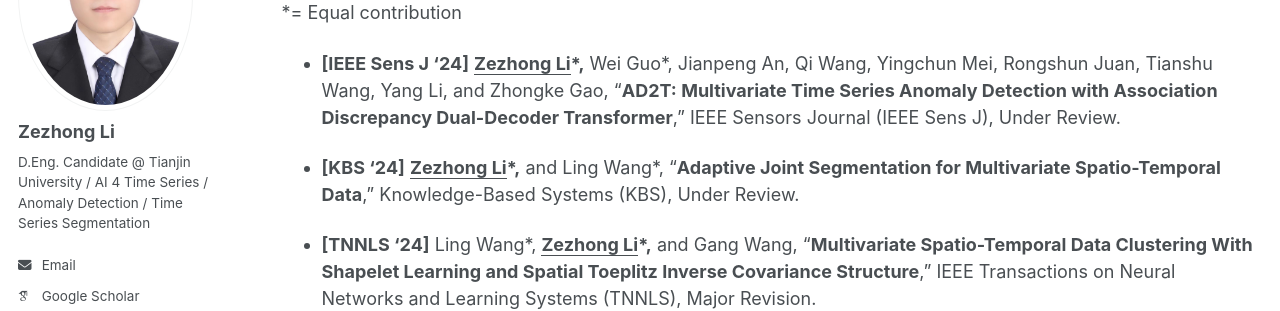
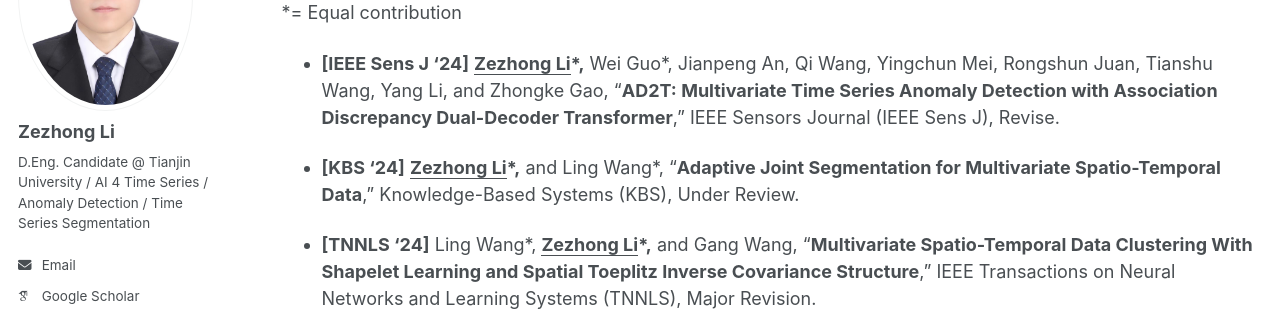
Before and after one commit to lzz19980125/lzz19980125.github.io, a Jekyll site: the page built from _pages/publications.md, in a window 1280 px wide and 1314 px high. Shown: the part 225-536 px from the top of the window. Built offline with Jekyll 4.4.1, drawn with Linux system fonts in a browser that asks for light colours; some web fonts are replaced.

Commit message:
Update publications.md

```diff
--- a/_pages/publications.md
+++ b/_pages/publications.md
@@ -9,7 +9,7 @@
 
 *= Equal contribution
 
-- **[IEEE Sens J '24]** **<u>Zezhong Li</u>\*,** Wei Guo\*, Jianpeng An, Qi Wang, Yingchun Mei, Rongshun Juan, Tianshu Wang, Yang Li, and Zhongke Gao, “**AD2T: Multivariate Time Series Anomaly Detection with Association Discrepancy Dual-Decoder Transformer**,” IEEE Sensors Journal (IEEE Sens J), Under Review.
+- **[IEEE Sens J '24]** **<u>Zezhong Li</u>\*,** Wei Guo\*, Jianpeng An, Qi Wang, Yingchun Mei, Rongshun Juan, Tianshu Wang, Yang Li, and Zhongke Gao, “**AD2T: Multivariate Time Series Anomaly Detection with Association Discrepancy Dual-Decoder Transformer**,” IEEE Sensors Journal (IEEE Sens J), Revise.
 
 - **[KBS '24]** **<u>Zezhong Li</u>\*,** and Ling Wang\*, “**Adaptive Joint Segmentation for Multivariate Spatio-Temporal Data**,” Knowledge-Based Systems (KBS), Under Review.
 
```
